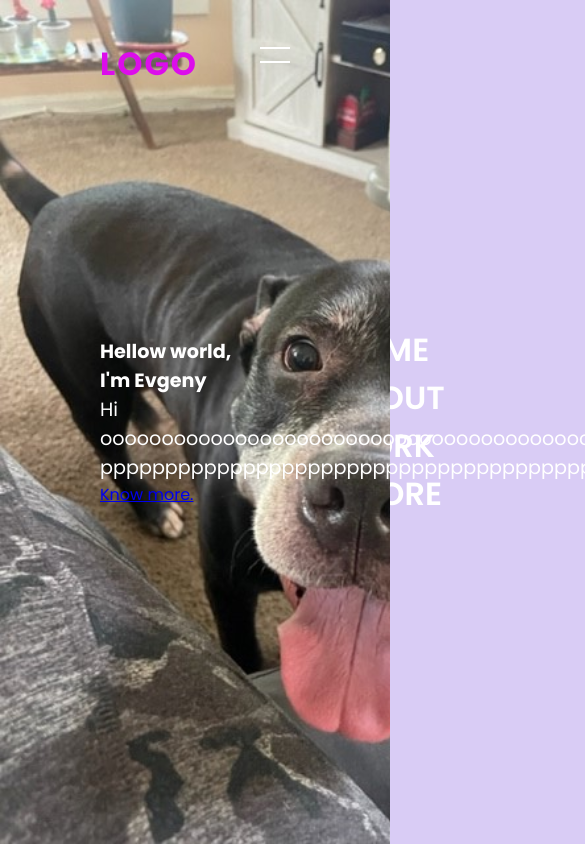
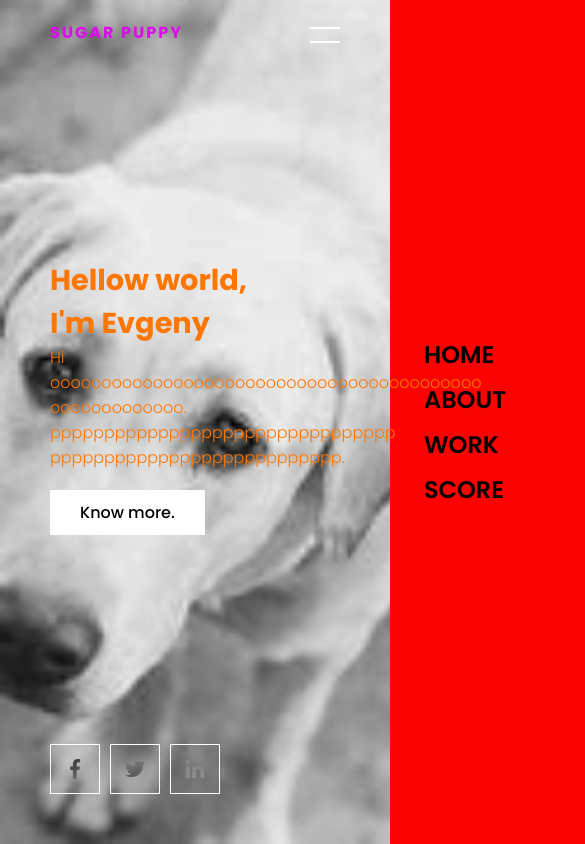
Before and after one commit to brycebresnan/SugarPuppy, a website: page src/html/activity-two.html in a window 390 px wide. Shown: the top 844 px of the page, 585 px wide, since content can reach past the window. Drawn offline with Linux system fonts and the light colour scheme; files whose address does not match are found by name.

Commit message:
css and html page two work.

```diff
--- a/package.json
+++ b/package.json
@@ -1,5 +1,5 @@
 {
-  "name": "crypro-app",
+  "name": "SugarPuppy-app",
   "version": "1.0.0",
   "description": "",
   "main": "index.js",
@@ -10,7 +10,7 @@
     "test": "jest --coverage"
   },
   "keywords": [],
-  "author": "Bryce Bresnan <bryce.bresnan@gmail.com> , Evegy Zbirun <evegyzbirun@users.noreply.github.com>, Kasidit Srisawat <paulkasidit@gmail.com>",
+  "author": "Bryce Bresnan <bryce.bresnan@gmail.com> , Evegy Zbirun <evegyzbirun@users.noreply.github.com>, Kasidit Srisawat <paulkasidit@gmail.com>,Anthony Gladden <a.gladden360@outlook.com>"
   "license": "MIT",
   "devDependencies": {
     "@babel/core": "^7.18.6",
--- a/src/css/styles-background.css
+++ b/src/css/styles-background.css
@@ -71,8 +71,8 @@ header #toggle:after {
   position: relative;
   width: 100%;
   min-height: 100vh;
-  padding: 100px;
-  background: url(../img/juno.jpg);
+  padding: 50px;
+  background: url(../img/two.jpg);
   background-size: cover;
   display: flex;
   align-items: center;
@@ -90,7 +90,7 @@ header #toggle:after {
   right: -200px;
   width: 400px;
   height: 100vh;
-  background: #40c3;
+  background: rgb(250, 3, 3);
   z-index: 1;
   display: grid;
   place-items: center;
@@ -112,7 +112,7 @@ header #toggle:after {
 }
 
 #navigation ul li a {
-  color: #fff;
+  color: rgb(0, 0, 0);
   text-decoration: none;
   display: inline-block;
   font-size: 2em;
@@ -125,11 +125,101 @@ header #toggle:after {
 }
 
 .content h2 {
-  color: #fff;
+  color: rgb(255, 119, 0);
   font-size: 1.2em;
+
 }
 
 .content p {
   font-size: 1.2em;
-  color: #fff;
+  color: rgb(255, 119, 0);
+  font-weight: 300;
 }
+
+.content a {
+  position: relative;
+  display: inline-block;
+  margin-top: 20px;
+  background: #fff;
+  color: #000;
+  padding: 10px 30px;
+  text-decoration: none;
+  font-size: 1.2em;
+  font-weight: 500;
+}
+
+.sci {
+  position: absolute;
+  display: flex;
+  flex-direction: column;
+  right: 100px;
+}
+
+.sci li {
+  list-style: none;
+}
+
+.sci li a {
+  position: relative;
+  display: grid;
+  place-items: center;
+  width: 50px;
+  height: 50px;
+  text-decoration: none;
+  border: 1px solid #fff;
+  margin: 10px 0 0;
+}
+
+.sci li a:hover {
+  background: #fff;
+}
+
+.sci li a img {
+  max-width: 20px;
+  filter: invert(1);
+  mix-blend-mode: difference;
+}
+
+@media (max-width: 767px) {
+  header {
+    padding: 20px 50px;
+  }
+
+  .banner {
+    padding: 100px 50px 150px;
+  }
+
+  .banner h2 {
+    font-size: 1.8em;
+  }
+
+  .banner p,
+  .banner a {
+    font-size: 1em;
+  }
+
+  .banner.active {
+    transform: translateX(-250px);
+  }
+
+  #navigation {
+    width: 250px;
+  }
+
+  #navigation ul li a {
+    font-size: 1.5em;
+    margin: 5px 0;
+  }
+
+  .sci {
+    position: absolute;
+    bottom: 50px;
+    right: initial;
+    flex-direction: row;
+  }
+
+  .sci li a {
+    margin: initial;
+    margin-right: 10px;
+  }
+}
--- a/src/html/activity-two.html
+++ b/src/html/activity-two.html
@@ -1,9 +1,11 @@
 <!DOCTYPE html>
-<html lang="us-eng">
+<html lang="en">
 
 <head>
+  <meta name="viewport" content="width=device-width, initial-scale=1.0">
+  <meta charset="UTF-8">
   <title>SugarPuppy</title>
-  <link href="../css/styles-background.css" rel="stylesheet" type="text/css">
+  <link href="../css/styles-background.css" rel="stylesheet">
   <script src="../index.js"></script>
 </head>
 
@@ -23,20 +25,22 @@
     </div>
   </div> -->
     <header>
-      <a href="#" class="logo">Logo</a>
+      <a href="#" class="logo">Sugar Puppy</a>
       <div id="toggle" onclick="toggle()"></div>
     </header>
     <div class="content">
       <h2>Hellow world,<br> I'm <samp>Evgeny</samp></h2>
-      <p>Hi ooooooooooooooooooooooooooooooooooooooooooooooooooooooo.
-        ppppppppppppppppppppppppppppppppppppppppppppppppppppppppppp.
+      <p>Hi oooooooooooooooooooooooooooooooooooooooooo
+        ooooooooooooo.
+        pppppppppppppppppppppppppppppppp
+        ppppppppppppppppppppppppppp.
       </p>
       <a href="#">Know more.</a>
     </div>
     <ul class="sci">
-      <li><a href="#"><img src="img/facebook.png"></a></li>
-      <li><a href="#"><img src="img/twitter.png"></a></li>
-      <li><a href="#"><img src="img/linkedin.png"></a></li>
+      <li><a href="#"><img src="../img/facebook.png"></a></li>
+      <li><a href="#"><img src="../img/twitter.png"></a></li>
+      <li><a href="#"><img src="../img/linkedin.png"></a></li>
     </ul>
   </section>
   <div id="navigation">
--- a/src/index.js
+++ b/src/index.js
@@ -1,3 +1,3 @@
-import 'bootstrap';
-import 'bootstrap/dist/css/bootstrap.min.css';
-import './css/styles.css';
+// import 'bootstrap';
+// import 'bootstrap/dist/css/bootstrap.min.css';
+// import './css/styles.css';
```
Also changed, not shown: src/html/activity-one.html (+2 -2 lines), src/img/backgr.jpg (added), src/img/two.jpg (added), 1 other file.
